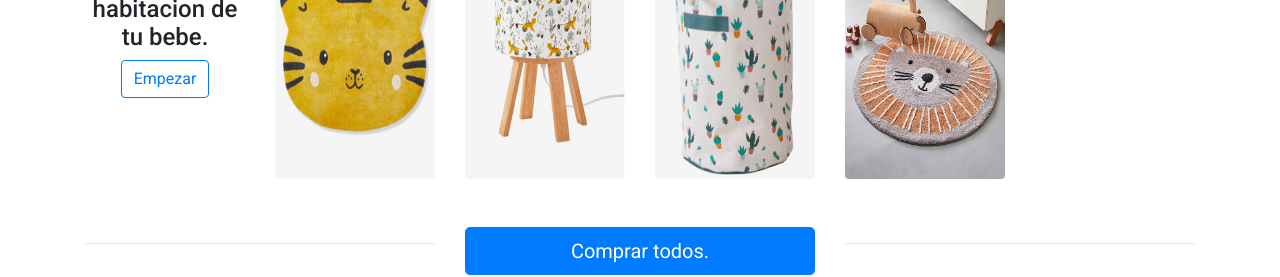
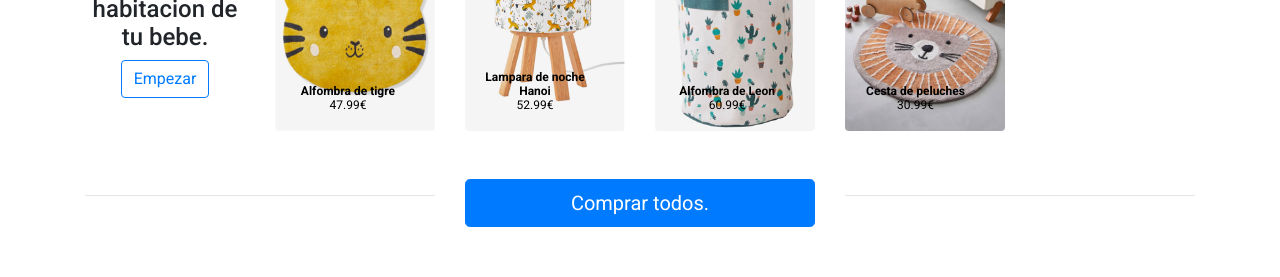
Before and after one commit to ferjavi40/test-onil-maquetacion, an Angular app: page / in a window 1280 px wide. Shown: the part 247-524 px from the top of the page. Built offline with nearby package versions, Linux system fonts and the light colour scheme.

Commit message:
fix: cards done

```diff
--- a/src/app/onil/pages/header/header.component.css
+++ b/src/app/onil/pages/header/header.component.css
@@ -7,12 +7,6 @@ img {
     width: 100%;
 }
 
-/* .text-over-img {
-    font-size: 1.2em;
-    position: absolute;
-    bottom: 1px;
-    left: 15%;
-} */
 
 /* Hover effect on images */
 .hovereffect {
@@ -96,3 +90,15 @@ img {
     -webkit-transition-delay: .2s;
     transition-delay: .2s;
 }
+
+/* text on images */
+
+.text-block {
+    position: absolute;
+    bottom: 20px;
+    right: 20px;
+    color: black;
+    padding-left: 20px;
+    padding-right: 20px;
+    line-height: 0.8em;
+}
--- a/src/app/onil/pages/header/header.component.html
+++ b/src/app/onil/pages/header/header.component.html
@@ -19,7 +19,7 @@
     <div class="col-md-2">
         <div class="hovereffect">
             <img src="assets/images/img_1.png" class=" d-inline-block rounded" alt="images">
-            <div class="text-over-img">
+            <div class="text-block ">
                 <small class="font-weight-bold">Alfombra de tigre <br> <span
                         class="font-weight-normal">47.99€</span></small>
             </div>
@@ -31,7 +31,8 @@
     <div class="col-md-2">
         <div class="hovereffect">
             <img src="assets/images/img_2.png" class=" d-inline-block rounded" alt="images">
-            <div class="text-over-img">
+
+            <div class="text-block ">
                 <small class="font-weight-bold">Lampara de noche Hanoi <br> <span
                         class="font-weight-normal">52.99€</span></small>
             </div>
@@ -43,7 +44,7 @@
     <div class="col-md-2">
         <div class="hovereffect">
             <img src="assets/images/img_3.png" class=" d-inline-block rounded" alt="images">
-            <div class="text-over-img">
+            <div class="text-block ">
                 <small class="font-weight-bold">Alfombra de Leon <br> <span
                         class="font-weight-normal">60.99€</span></small>
             </div>
@@ -55,7 +56,7 @@
     <div class="col-md-2">
         <div class="hovereffect">
             <img src="assets/images/img_4.png" class=" d-inline-block rounded" alt="images">
-            <div class="text-over-img">
+            <div class="text-block ">
                 <small class="font-weight-bold">Cesta de peluches<br> <span
                         class="font-weight-normal">30.99€</span></small>
             </div>
```
